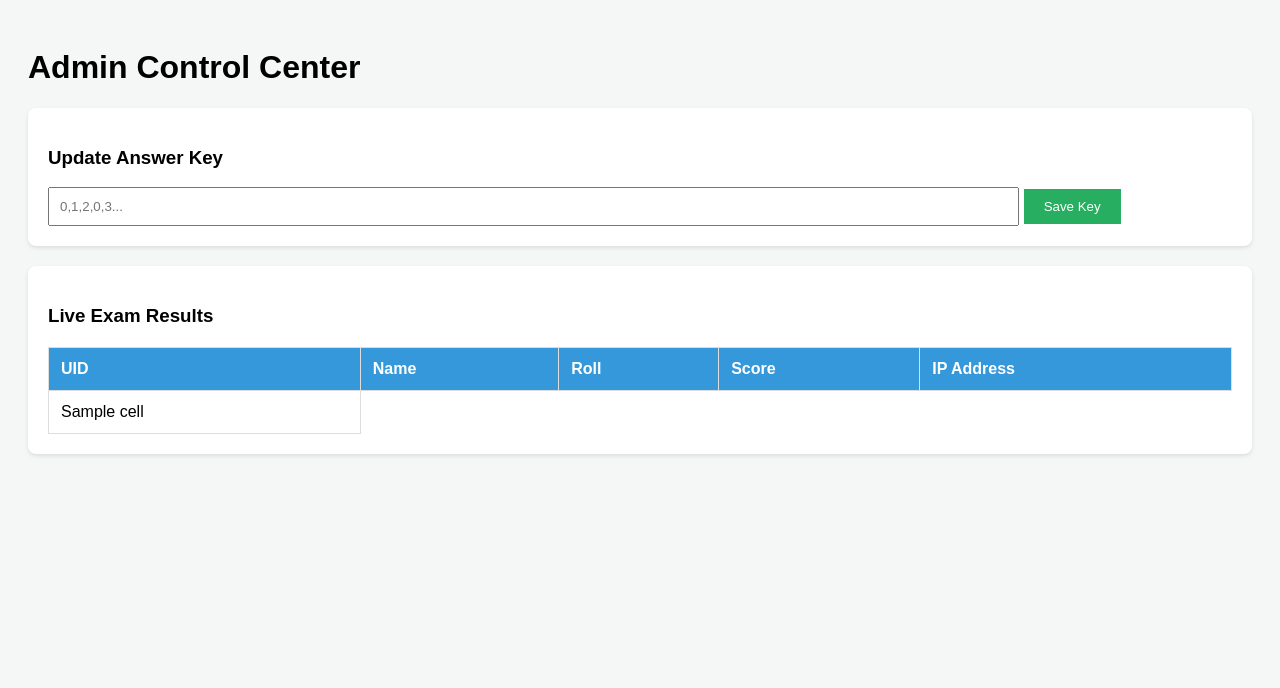
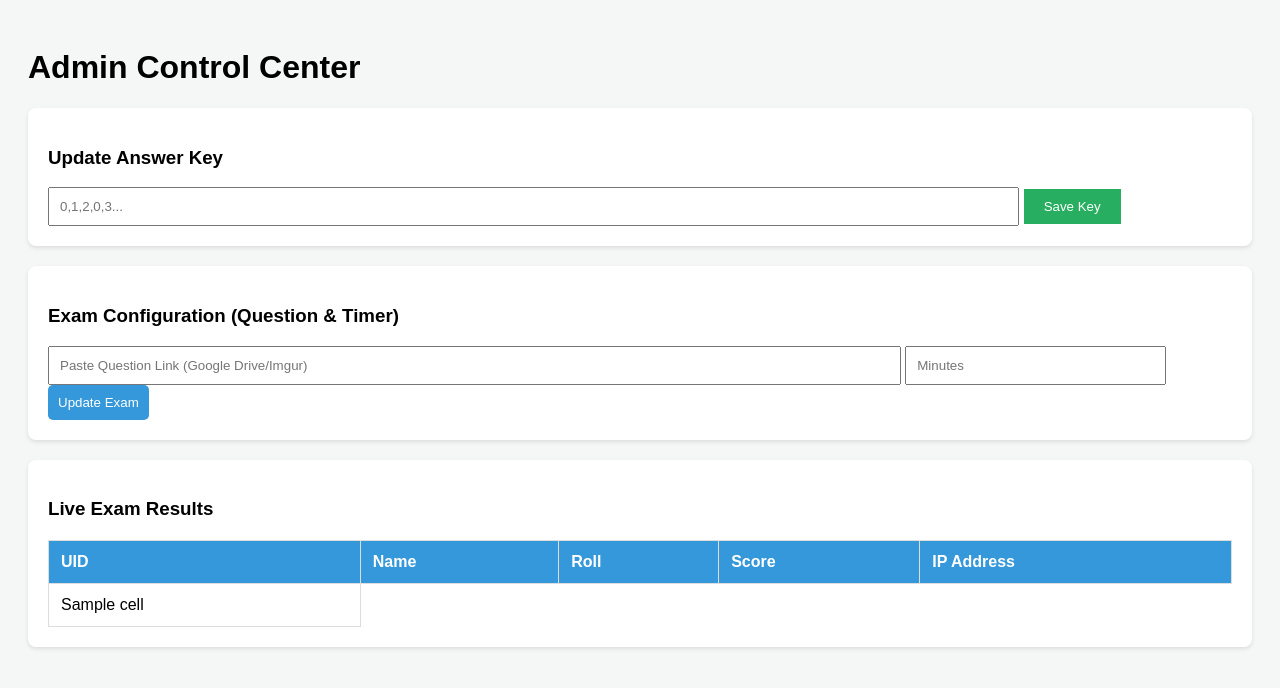
Before and after one commit to priontosarker1-debug/web_omr_onlineXoffline, a Flask app: template templates/admin.html in a window 1280 px wide. Shown: the top 688 px of the page. Run offline with Flask 3, Linux system fonts and the light colour scheme; the template is opened without the code that fills it: most values are stand-ins (such as "Sample title", 1, 10 or a date in 2020).

Commit message:
Added working countdown timer

```diff
--- a/app.py
+++ b/app.py
@@ -11,13 +11,13 @@ os.makedirs(app.config['UPLOAD_FOLDER'], exist_ok=True)
 # master_results stores data for your secret admin table
 master_results = []
 submitted_ips = set()
+# --- NEW EXAM SETTINGS ---
+exam_question_url = ""  # This stores your PDF/Image link
+exam_duration_minutes = 30
 
 # Hidden Master Key
 master_ans = [0, 0, 1, 0, 1, 0, 0, 3, 1, 0, 0, 1, 0, 1, 2, 1, 3, 1, 0, 1, 0, 1, 3, 0, 1, 0, 1, 0, 1, 0]
 
-@app.route('/')
-def index():
-    return render_template('index.html')
 
 # --- 2. THE SECRET ADMIN PANEL ---
 # Visit your-site.onrender.com/admin-portal-88 to see the table
@@ -34,6 +34,17 @@ def set_key():
         return "<h1>Success! Master key updated.</h1><a href='/admin-portal-88'>Back to Admin</a>"
     except Exception as e:
         return f"<h1>Error!</h1><p>Check your commas and numbers.</p>"
+@app.route('/set_exam_config', methods=['POST'])
+def set_exam_config():
+ global exam_question_url, exam_duration_minutes
+ exam_question_url = request.form['question_url']
+ exam_duration_minutes = int(request.form['duration'])
+ return "<h1>Exam Settings Updated!</h1><a href='/admin-portal-88'>Back to Admin</a>"
+
+# Pass these to the student page
+@app.route('/')
+def index():
+    return render_template('index.html', q_url=exam_question_url, duration=exam_duration_minutes)
 
 @app.route('/upload', methods=['POST'])
 def upload_file():
--- a/templates/admin.html
+++ b/templates/admin.html
@@ -22,8 +22,17 @@
         </form>
     </div>
 
-    <div class="card">
-        <h3>Live Exam Results</h3>
+    </div> <div class="card">
+        <h3>Exam Configuration (Question & Timer)</h3>
+        <form action="/set_exam_config" method="POST">
+            <input type="text" name="question_url" placeholder="Paste Question Link (Google Drive/Imgur)" style="width: 70%; padding: 10px;">
+            <input type="number" name="duration" placeholder="Minutes" style="width: 20%; padding: 10px;">
+            <button type="submit" style="background: #3498db; color: white; padding: 10px; border: none; border-radius: 5px;">Update Exam</button>
+        </form>
+    </div>
+
+   <div class="card">
+    <h3>Live Exam Results</h3>
         <table>
             <tr>
                 <th>UID</th><th>Name</th><th>Roll</th><th>Score</th><th>IP Address</th>
```
Also changed, not shown: templates/index.html (+35 -0 lines).
